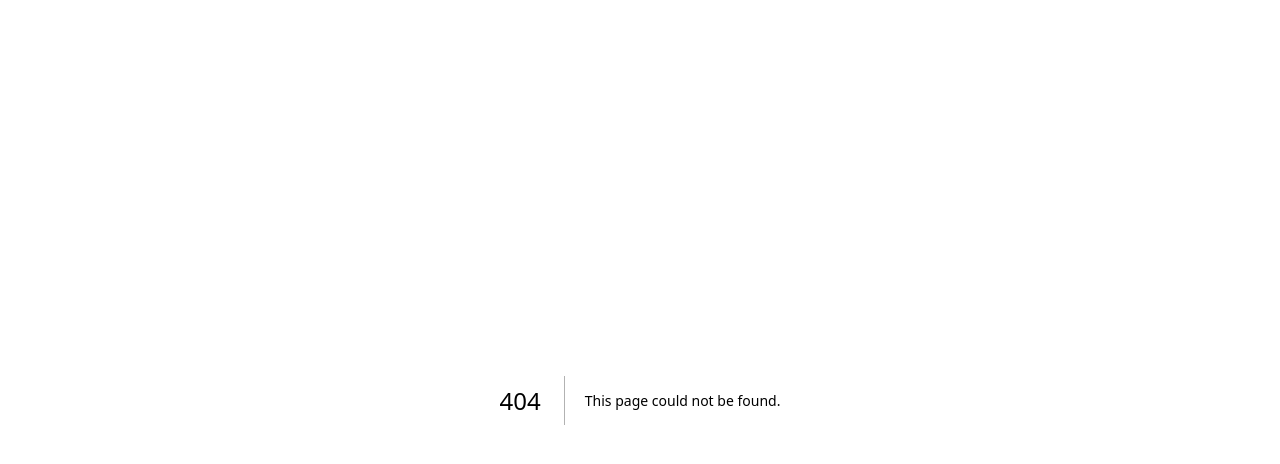
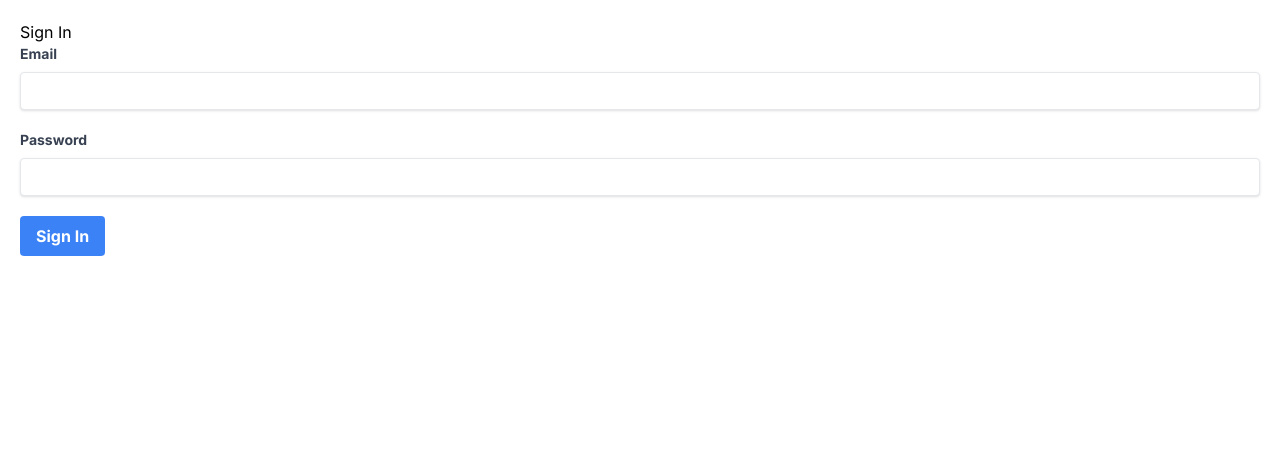
Before and after one commit to MRoc/microservice-nodejs-2, a Next.js app in the folder client/: page /auth/signin in a window 1280 px wide. Before the commit this address had no page. Shown: the top 464 px of the page. Built offline with nearby package versions, Linux system fonts and the light colour scheme.

Commit message:
Add signin

```diff
--- /dev/null
+++ b/client/src/app/auth/signin/page.tsx
@@ -0,0 +1,41 @@
+"use client";
+
+import { useState } from 'react';
+import { useRouter } from 'next/navigation'
+import useRequest from '../../../hooks/use-request';
+
+export default function Home() {
+  const [email, setEmail] = useState('');
+  const [password, setPassword] = useState('');
+  const router = useRouter()
+  const { doRequest, errors } = useRequest({
+    url:'/api/users/signin',
+    method: 'post',
+    body: {
+      email, password
+    },
+    onSuccess: (data: any) => router.push('/')
+  })
+
+  const handleSubmit = async (event: React.FormEvent<HTMLFormElement>) => {
+    event.preventDefault();
+    doRequest();
+  };
+  return (
+    <form className="p-5" onSubmit={handleSubmit}>
+      <h1>Sign In</h1>
+      <div className="pb-5">
+        <label className="block text-gray-700 text-sm font-bold mb-2">Email</label>
+        <input type="email" value={email} onChange={e => setEmail(e.target.value)} className="shadow appearance-none border rounded w-full py-2 px-3 text-gray-700 leading-tight focus:outline-none focus:shadow-outline" />
+      </div>
+      <div className="pb-5">
+        <label className="block text-gray-700 text-sm font-bold mb-2">Password</label>
+        <input type="password" value={password} onChange={e => setPassword(e.target.value)} className="shadow appearance-none border rounded w-full py-2 px-3 text-gray-700 leading-tight focus:outline-none focus:shadow-outline" />
+      </div>
+      {errors}
+      <div className="pb-5">
+        <button type="submit" className="bg-blue-500 hover:bg-blue-700 text-white font-bold py-2 px-4 rounded focus:outline-none focus:shadow-outline">Sign In</button>
+      </div>
+    </form>
+  );
+}
```
